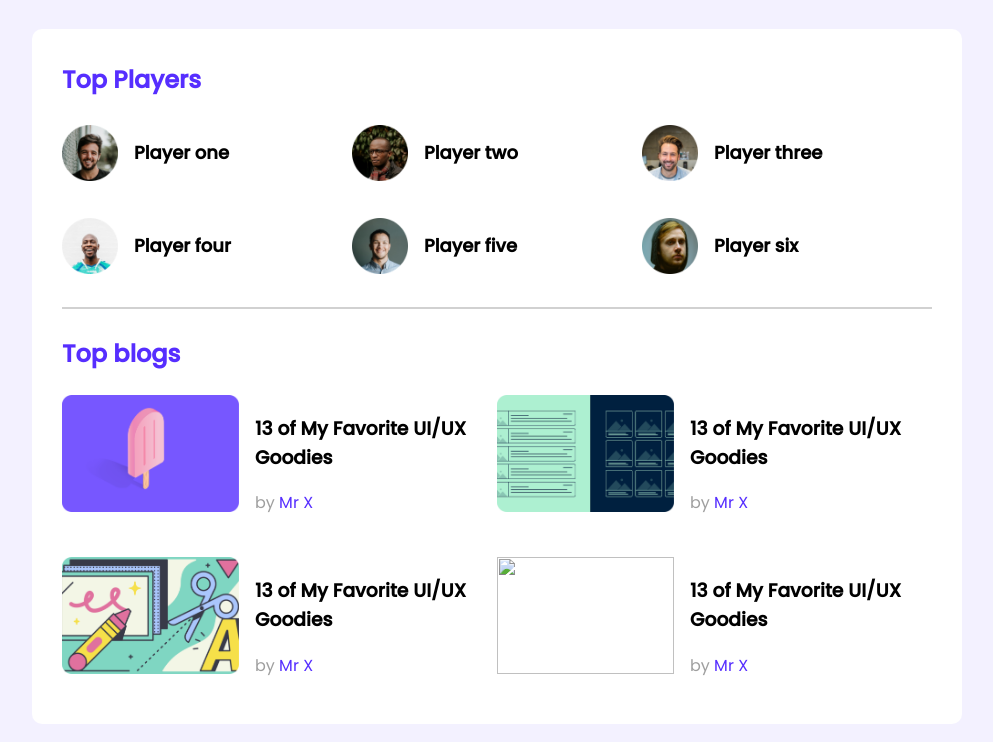
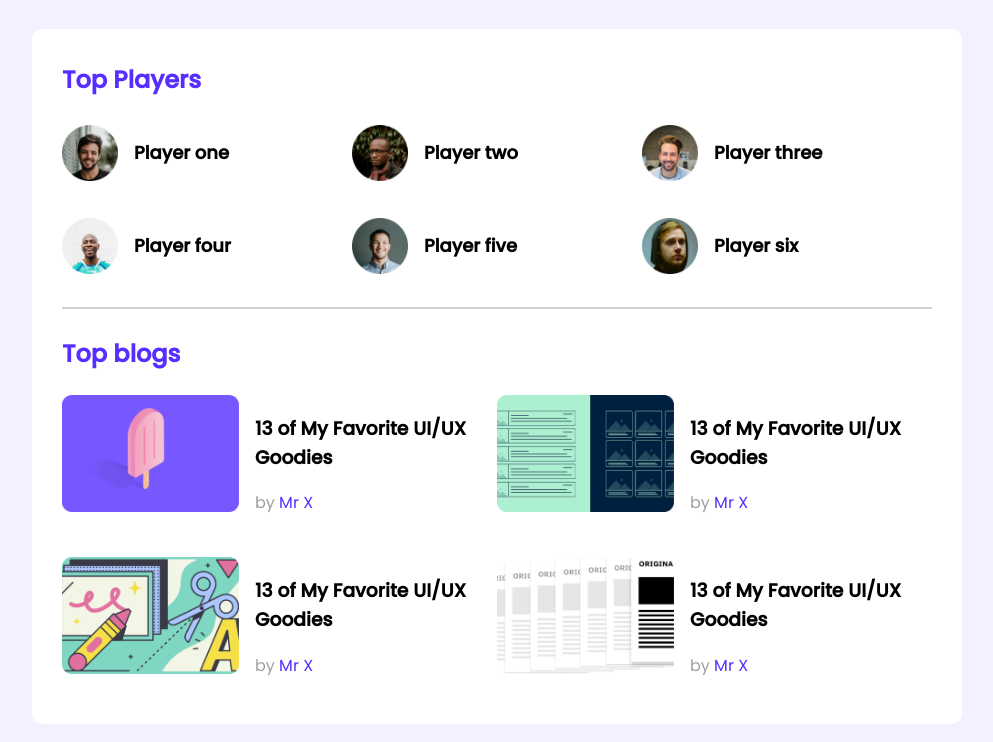
Before and after one commit to Najmul-Shaon/Leader-Board, a plain HTML site: page index.html in a window 1280 px wide. Shown: the top 742 px of the page, without its empty margins (143-1136 px from the left). Drawn offline with Linux system fonts and the light colour scheme; the site is published under a folder, as on GitHub Pages, so addresses that start at the root find nothing.

Commit message:
pic error solve

```diff
--- a/index.html
+++ b/index.html
@@ -89,7 +89,7 @@
                     </article>
                     <article class="blog">
                         <div class="thumbnail">
-                            <img src="/leader-board-main/images/blogs/blog-4.png" alt="">
+                            <img src="leader-board-main/images/blogs/blog-4.png" alt="">
                         </div>
                         <div class="blog-info">
                             <h3 class="blog-tilte">
```
